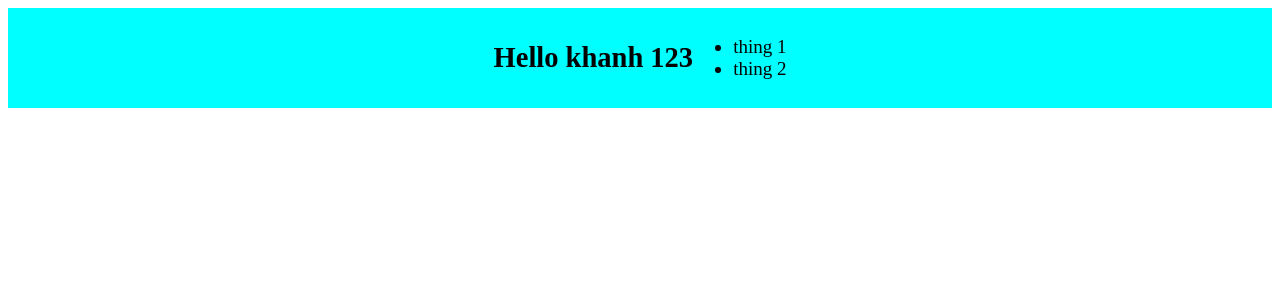
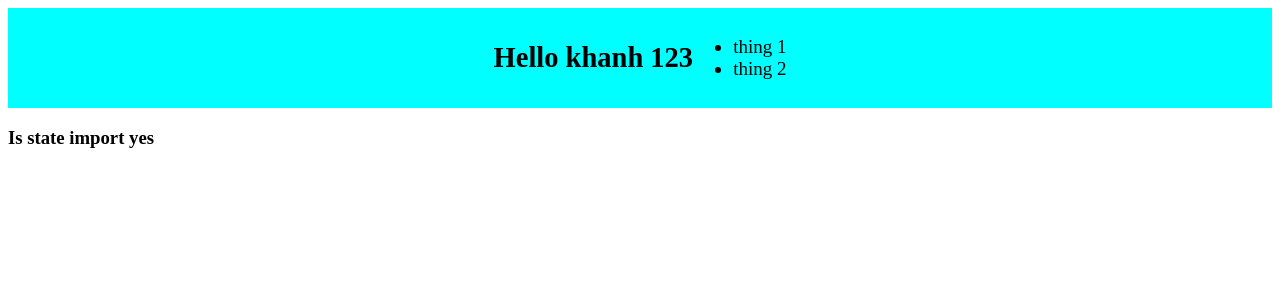
Before and after one commit to khanhtran94/ReactYoutobe, a React (Create React App) app: page / in a window 1280 px wide. Shown: the top 300 px of the page. Built offline with nearby package versions, Linux system fonts and the light colour scheme.

Commit message:
state , construct

```diff
--- a/src/App.js
+++ b/src/App.js
@@ -19,10 +19,17 @@ import todosData from "./data/todosData";
 // }
 
 class App extends React.Component {
+  constructor() {
+    super();
+    this.state = {
+      answer: "yes"
+    };
+  }
   render() {
     return (
       <div>
         <Header username="khanh 123" />
+        <h3>Is state import {this.state.answer}</h3>
       </div>
     );
   }
```
